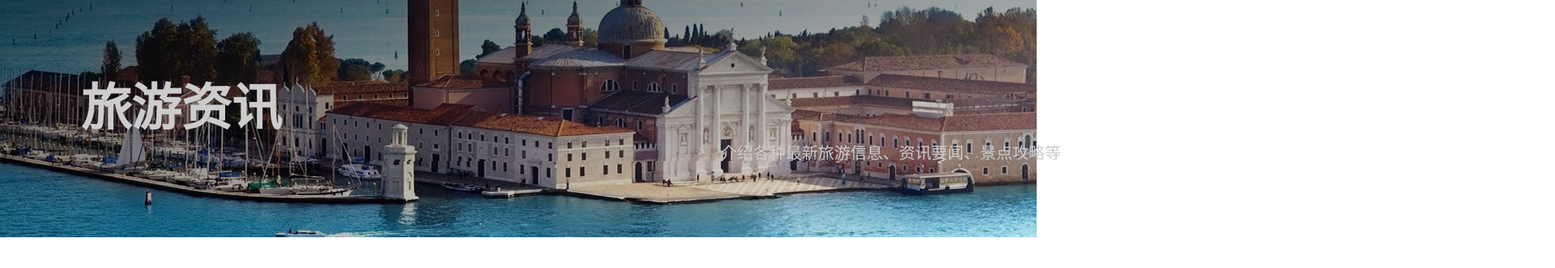
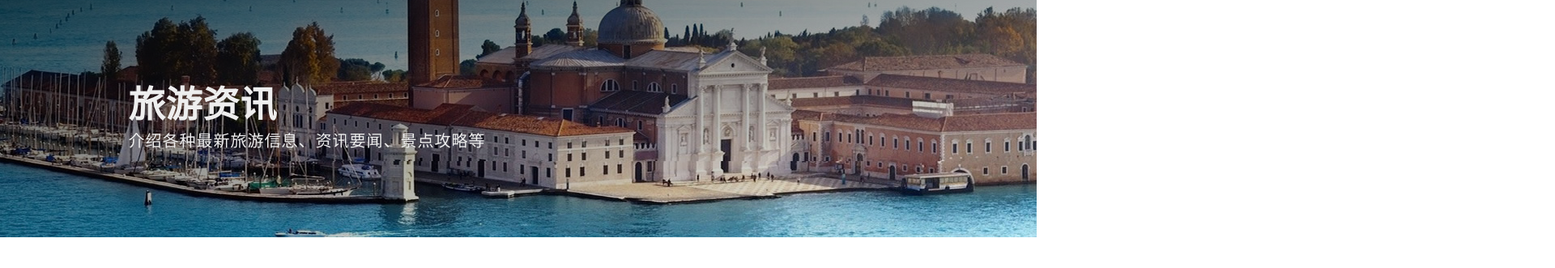
Before and after one commit to NeighborOldSheep/xuehua, a plain HTML site: page ticket.html in a window 1280 px wide. Shown: the part 77-408 px from the top of the page at 81% size, 1920 px wide, since content can reach past the window. Drawn offline with Linux system fonts and the light colour scheme.

Commit message:
fix banner p element bug

```diff
--- a/ticket.css
+++ b/ticket.css
@@ -45,26 +45,29 @@ nav > ul > li >a:hover{
     cursor: pointer;
 }
 /*banner设置*/
-.banner{
+#banner{
     position: relative;
     background: linear-gradient(to right bottom, rgba(0,0,0,0.7), rgba(0,0,0,0)), url("img/headline.jpg") no-repeat center;
     width: 100%;
     height: 300px;
+    min-width: 1263px;
+}
+.banner{
+    width: 1263px;
+    height: 300px;
     margin: 0 auto;
 }
+hgroup{
+    padding: 100px 0 0 150px;
+}
 hgroup > h1 {
-    font-size: 62px;
+    font-size: 45px;
     font-weight: bold;
-    position: relative;
-    top: 90px;
-    right: 280px;
-    color: #ccc;
-
+    color: #eee;
+    letter-spacing: 1px;
 }
 hgroup > p {
+    letter-spacing: 1px;
     font-size: 20px;
-    position: relative;
-    color: #ccc;
-    left: 890px;
-    top: 90px;
+    color: #eee;
 }
--- a/ticket.html
+++ b/ticket.html
@@ -24,11 +24,13 @@
         <!--头部结束-->
     </header>
     <!--标题开始-->
-    <div class="banner">
-        <hgroup>
-            <h1>旅游资讯</h1>
-            <p>介绍各种最新旅游信息、资讯要闻、景点攻略等</p>
-        </hgroup>
+    <div id="banner">
+        <div class="banner">
+            <hgroup>
+                <h1>旅游资讯</h1>
+                <p>介绍各种最新旅游信息、资讯要闻、景点攻略等</p>
+            </hgroup>
+        </div>
     </div>
     <footer></footer>
 </body>
```
